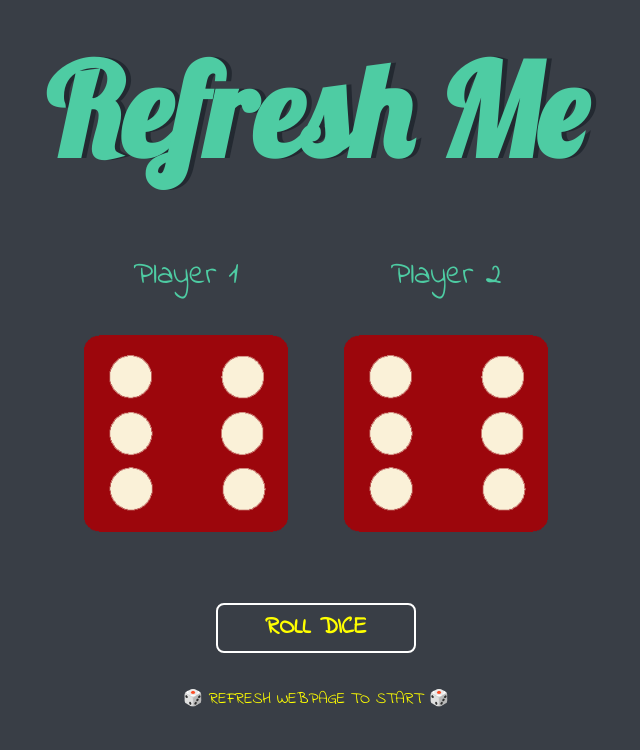
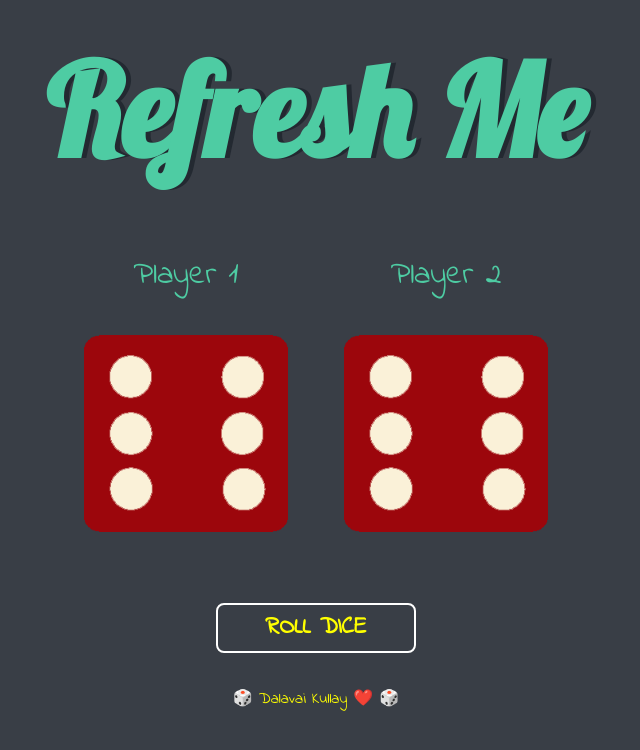
Before and after one commit to DalavaiKullay/Dice-Game, a plain HTML site: page index.html in a window 1280 px wide. Shown: the whole page, without its empty margins (324-964 px from the left). Drawn offline with Linux system fonts and the light colour scheme.

Commit message:
Update index.html

```diff
--- a/index.html
+++ b/index.html
@@ -33,7 +33,7 @@
 
     </div>
     <br />
-    🎲 REFRESH WEBPAGE TO START  🎲
+    🎲 Dalavai Kullay ❤️ 🎲
   </footer>
   <script src="myscript.js"></script>
 </html>
```
